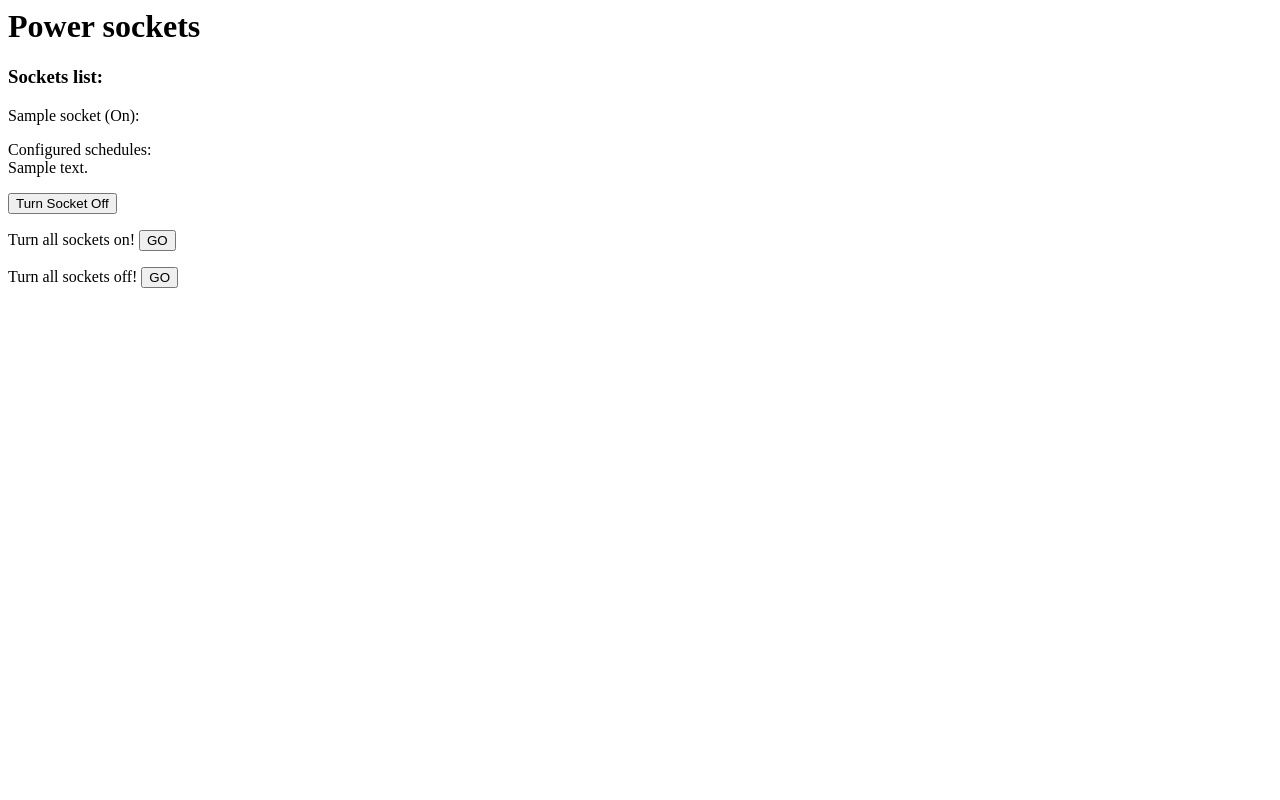
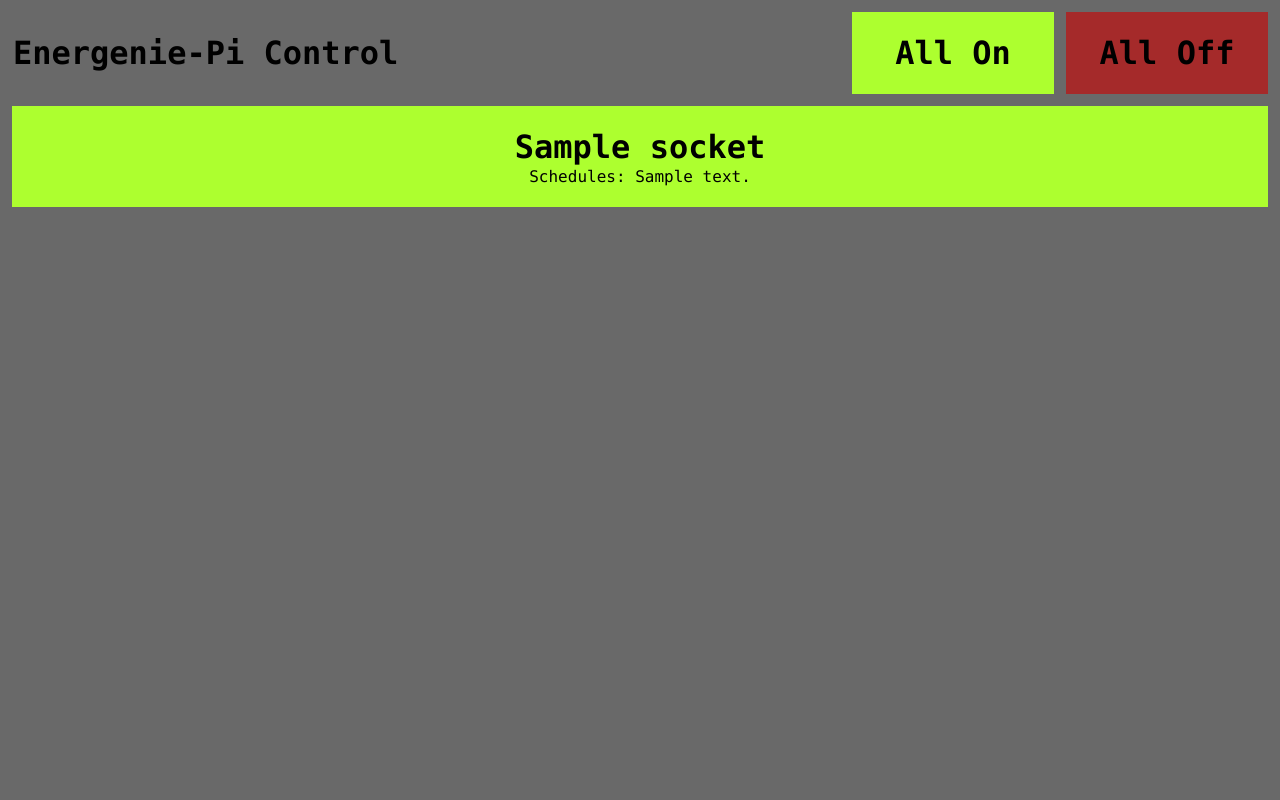
Before and after one commit to thenom/energenie_pi, a Django app: page /powersocket/ in a window 1280 px wide. Run offline with Django 3.2, Linux system fonts and the light colour scheme; tables that the repository leaves empty hold one stand-in row (values such as "Sample post"); parts of the project's set-up code (start-up, migrations or seed data) failed here and were passed over.

Commit message:
Updated html page

```diff
--- a/powersocket/templates/powersocket/socketcontrol.html
+++ b/powersocket/templates/powersocket/socketcontrol.html
@@ -1,48 +1,128 @@
-<meta http-equiv="refresh" content="10" >
-<H1>Power sockets</H1>
-<H3>Sockets list:</H3>
+<!DOCTYPE html>
+<html>
+
+<head>
+  <meta charset="utf-8">
+  <title>Energenie-Pi</title>
+  <meta name="generator" content="Google Web Designer 1.5.4.0113">
+  <style type="text/css" id="gwd-text-style">
+    p {
+      margin: 0px;
+    }
+    h1 {
+      margin: 0px;
+    }
+    h2 {
+      margin: 0px;
+    }
+    h3 {
+      margin: 0px;
+    }
+  </style>
+  <style type="text/css">
+    html, body {
+      width: 100%;
+      height: 100%;
+      margin: 0px;
+      font-family: 'Lucida Console', Monaco, monospace;
+    }
+    td a {
+      display: block;
+      width: 100%;
+      height: 100%;
+    }
+    body {
+      transform: perspective(1400px) matrix3d(1, 0, 0, 0, 0, 1, 0, 0, 0, 0, 1, 0, 0, 0, 0, 1);
+      transform-style: preserve-3d;
+      background-color: rgb(105, 105, 105);
+    }
+    table, th, td {
+      border: 5px solid rgb(105, 105, 105);
+    }
+    input[type="submit"] {
+      color: black;
+      font-size: 2em;
+      font-family: 'Lucida Console', Monaco, monospace;
+      width: 100%;
+      height: 80px;
+      border: none;
+      text-align: center;
+      margin: 0px;
+      padding: 0px;
+      font-weight: bold;
+      background: transparent;
+    }
+    p {
+      position: relative;
+      top: -20px;
+      text-align: center;
+      width: 100%;
+    }
+    #allsubmit {
+      color: black;
+      font-size: 2em;
+      font-family: 'Lucida Console', Monaco, monospace;
+      width: 100%;
+      height: 80px;
+      border: none;
+      text-align: center;
+      margin: 0px;
+      padding: 0px;
+      font-weight: bold;
+      background: transparent;
+    }
+  </style>
+</head>
+
+<body style="">
 {% if sockets %}
+  <table width="100%">
+    <tbody>
+      <tr height="50px">
+        <td width="auto" bgcolor="DimGray">
+          <h1>
+        Energenie-Pi Control
+        </h1>
+        </td>
+        <td width="200" bgcolor="GreenYellow" class="allsubmit">
+          <form action="{% url 'powersocket:update_socket' 'allon' %}" method="post">
+            <input type="submit" value="All On">
+          </form>
+        </td>
+        <td width="200" bgcolor="Brown" class="allsubmit">
+          <form action="{% url 'powersocket:update_socket' 'alloff' %}" method="post">
+            <input type="submit" value="All Off">
+          </form>
+        </td>
+      </tr>
       {% for socket in sockets %}
+      <tr>
+        {% if socket.current_state == True %}
+        <td colspan="3" bgcolor="GreenYellow">
+        {% else %}
+        <td colspan="3" bgcolor="Brown">
+        {% endif %}
           <form action="{% url 'powersocket:update_socket' socket.socket_id %}" method="post">
             {% csrf_token %}
-        {% if socket.current_state == True %}
-            {{ socket.name }} (On):<br>
-        {% else %}
-            {{ socket.name }} (Off):<br>
-        {% endif %}
-        <p>Configured schedules:<br>
+            <input type="submit" value="{{ socket.name }}">
+            <p>Schedules:
             {% if socket.schedule_set.all %}
             {% for sched in socket.schedule_set.all %}
-                {{ sched }}<br>
+            {{ sched }}
             {% endfor %}
             {% else %}
             (none)
             {% endif %}
             </p>
-        {% if socket.current_state == True %}
-            <input type="submit" value="Turn Socket Off"/>
-            <input type="hidden" id="hiddenInput" name="change_to" value="off" />
-        {% else %}
-            <input type="submit" value="Turn Socket On"/>
-            <input type="hidden" id="hiddenInput" name="change_to" value="on" />
-        {% endif %}
           </form>
+        </td>
+      </tr>
       {% endfor %}
-
-    <p>
-    <form action="{% url 'powersocket:update_socket' 'allon' %}" method="post">
-        {% csrf_token %}
-        Turn all sockets on!
-        <input type="submit" value="GO"/>
-    </form>
-    </p>
-    <p>
-    <form action="{% url 'powersocket:update_socket' 'alloff' %}" method="post">
-        {% csrf_token %}
-        Turn all sockets off!
-        <input type="submit" value="GO"/>
-    </form>
-    </p>
+    </tbody>
+  </table>
 {% else %}
     <p>No sockets configured!</p>
 {% endif %}
+</body>
+
+</html>
```
Also changed, not shown: 10 other files. Lines whose indentation alone changed are shown as unchanged.
